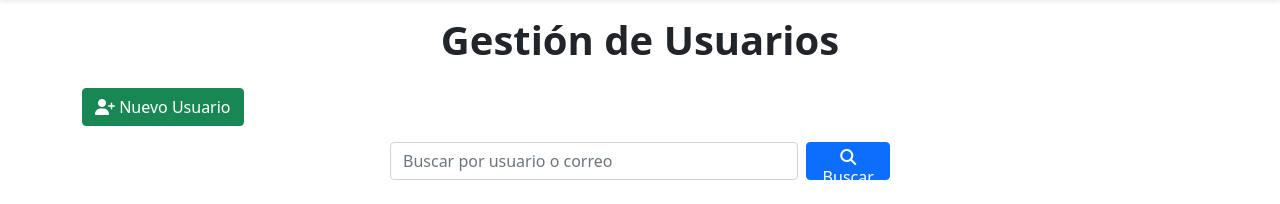
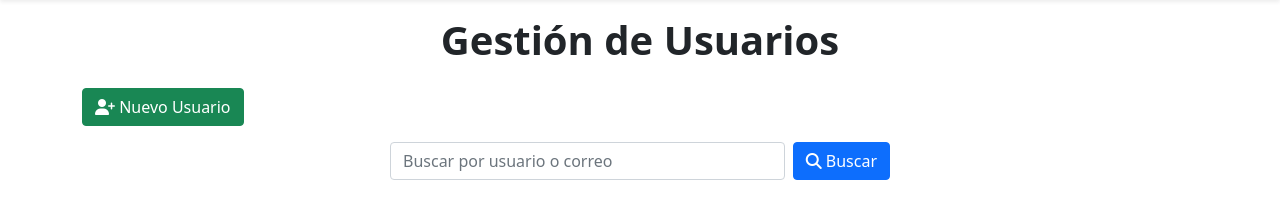
Before and after one commit to cruzjeff225/appRecursosHumanos, a PHP site: page /usuarios.php in a window 1280 px wide. Shown: the part 56-260 px from the top of the page. Run offline with PHP 8.4, Linux system fonts and the light colour scheme; the visitor is signed in with stand-in values (Sample User, id 1); data that the repository does not hold is empty.

Commit message:
fix(visual): Corrigiendo vistas

```diff
--- a/views/usuarios.php
+++ b/views/usuarios.php
@@ -53,9 +53,11 @@ include_once '../config/config.php';
         </div>
         <div class="d-flex justify-content-between mb-4">
             <!-- Search form -->
-            <form class="d-flex flex-grow-1 justify-content-center" action="" method="POST" style="max-width: 500px; margin: 0 auto;">
-                <input class="form-control me-2" type="text" name="search" placeholder="Buscar por usuario o correo" style="height: 38px;" value="<?php echo isset($_POST['search']) ? htmlspecialchars($_POST['search']) : '' ?>">
-                <button class="btn btn-primary" type="submit" style="height: 38px;"><i class="fas fa-search"></i> Buscar</button>
+            <form class="d-flex justify-content-center align-items-center gap-2" action="" method="POST" style="width: 500px; margin: 0 auto;">
+                <input class="form-control flex-grow-1" type="text" name="search" placeholder="Buscar por usuario o correo" style="height: 38px; " value="<?php echo isset($_POST['search']) ? htmlspecialchars($_POST['search']) : '' ?>">
+                <button class="btn btn-primary d-flex align-items-center justify-content-center" type="submit" style="height: 38px;">
+                    <i class="fas fa-search me-1"></i> Buscar
+                </button>
             </form>
         </div>
 
@@ -75,12 +77,12 @@ include_once '../config/config.php';
                         <td><?php echo $i++ ?></td>
                             <td><?php echo $lista['nombreUsuario'] ?></td>
                             <td><?php echo $lista['email'] ?></td>
-                            <td>
-                                <div class="d-flex gap-2">
+                            <td class="align-middle">
+                                <div class="d-flex  align-items-center gap-2">
                                     <a href="../user/editUser.php?idUsuario=<?php echo $lista['idUsuario'] ?>" class="btn btn-primary btn-sm">
                                         <i class="fas fa-edit"></i>
                                     </a>
-                                    <form action="../user/deleteUser.php" method="POST" onsubmit="return confirm('¿Estás seguro de que deseas eliminar este usuario?');">
+                                    <form action="../user/deleteUser.php" method="POST" onsubmit="return confirm('¿Estás seguro de que deseas eliminar este usuario?');" class="m-0">
                                         <input type="hidden" name="idUsuario" value="<?php echo $lista['idUsuario'] ?>">
                                         <button class="btn btn-danger btn-sm">
                                             <i class="fas fa-trash"></i>
@@ -88,12 +90,11 @@ include_once '../config/config.php';
                                     </form>
                                 </div>
                             </td>
-                            <td>
+                            <td class="align-middle">
                                 <a href="../user/editPassword.php?idUsuario=<?php echo $lista['idUsuario'] ?>" class="btn btn-warning btn-sm">
                                         <i class="fas fa-key"></i>
                                 </a>
                             </td>
-
                         </tr>
                     <?php
                     }
```
Also changed, not shown: views/personal.php (+4 -4 lines), img/imgEmployees/nezuko.jpeg (added).
